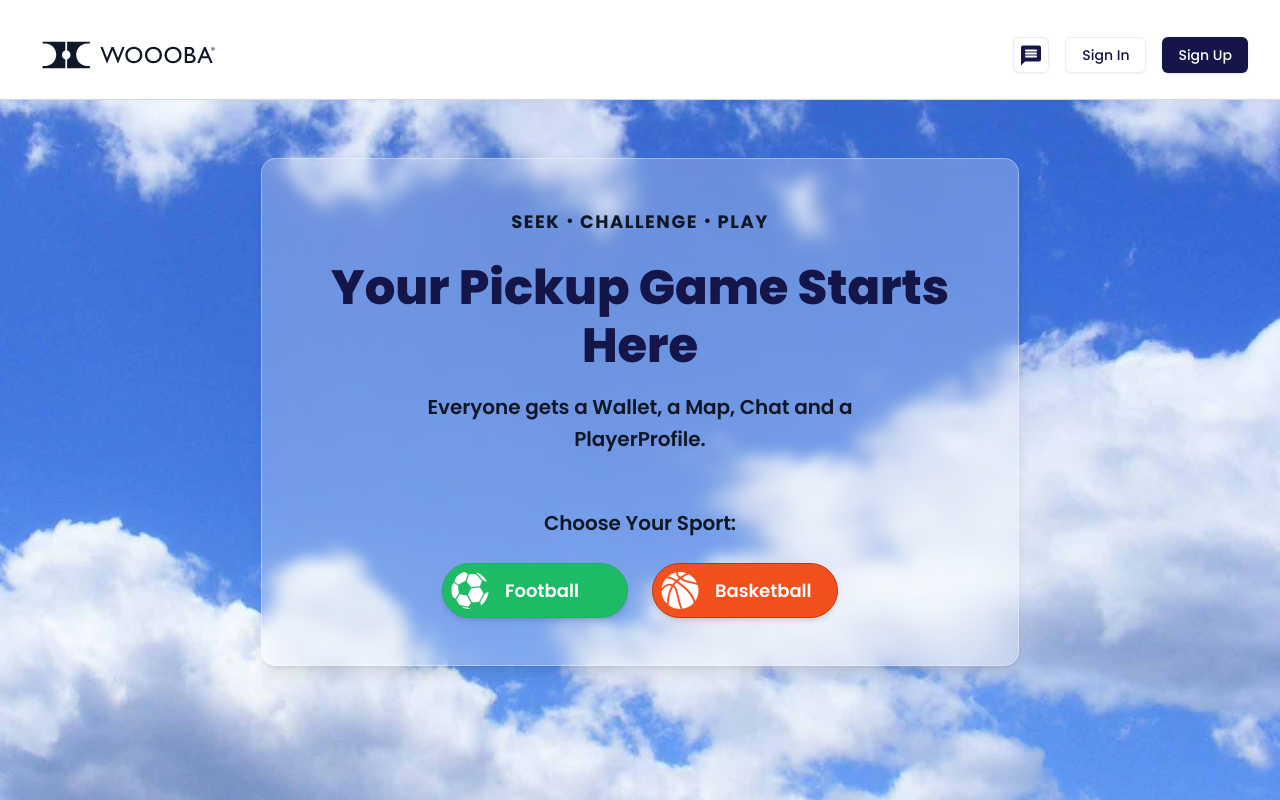
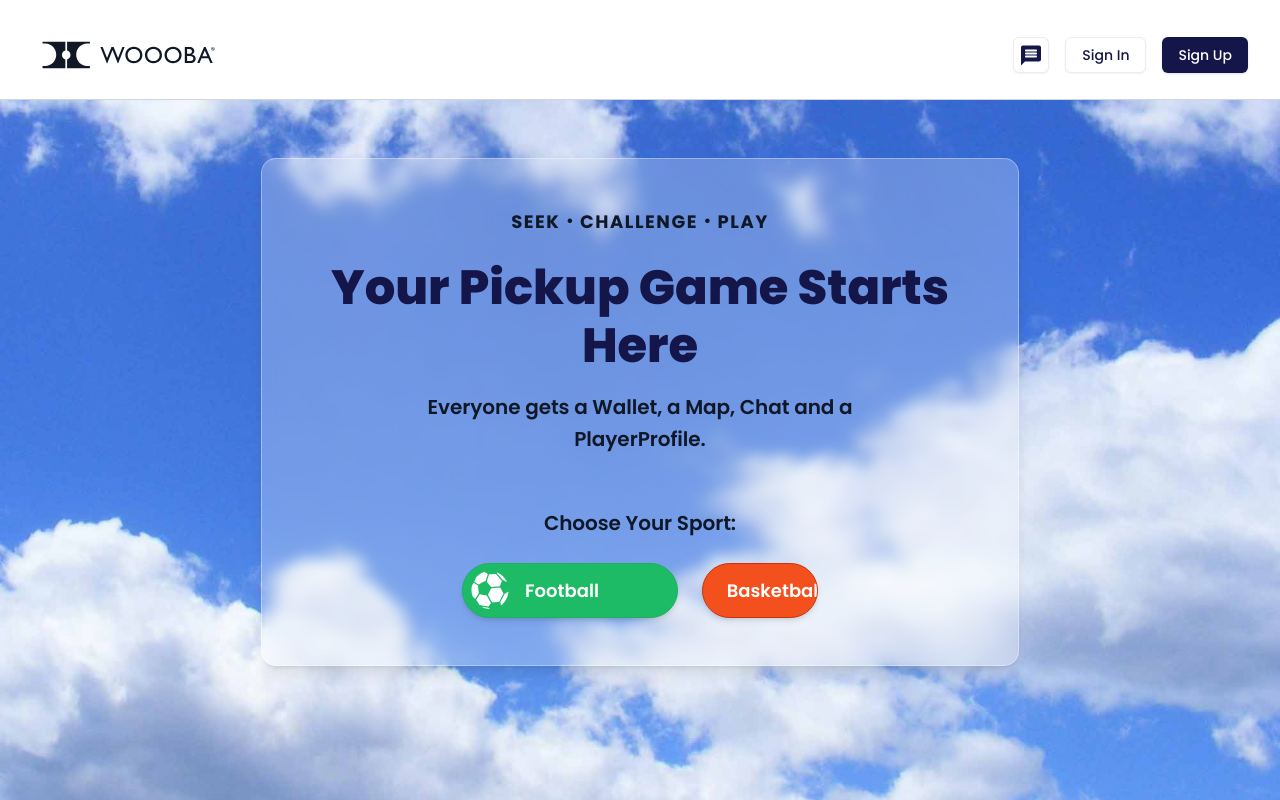
Before and after one commit to Constantin-E-T/w-io, a Next.js app: page / in a window 1280 px wide. Built offline with nearby package versions, Linux system fonts and the light colour scheme.

Commit message:
animated buttons small screen bug fix

```diff
--- a/components/hero/SportSelection/AnimatedSportButton.tsx
+++ b/components/hero/SportSelection/AnimatedSportButton.tsx
@@ -1,6 +1,6 @@
 'use client';
 
-import { useState } from 'react';
+import { useState, useRef, useEffect } from 'react';
 import Image from 'next/image';
 import { motion, useAnimation } from 'framer-motion';
 
@@ -16,10 +16,34 @@ const AnimatedSportButton = ({
   buttonClassName
 }: AnimatedSportButtonProps) => {
   const [isClicked, setIsClicked] = useState(false);
+  const [rollDistance, setRollDistance] = useState(130);
+  const buttonRef = useRef<HTMLButtonElement>(null);
 
   const ballControls = useAnimation();
   const containerControls = useAnimation();
   const textControls = useAnimation();
+
+  // Calculate proper roll distance based on button width
+  useEffect(() => {
+    const calculateRollDistance = () => {
+      if (buttonRef.current) {
+        // Set roll distance to 60% of the button width
+        // This ensures the ball stays within the container
+        const buttonWidth = buttonRef.current.offsetWidth;
+        setRollDistance(Math.min(130, buttonWidth * .66));
+      }
+    };
+
+    // Calculate on mount
+    calculateRollDistance();
+
+    // Recalculate on window resize
+    window.addEventListener('resize', calculateRollDistance);
+
+    return () => {
+      window.removeEventListener('resize', calculateRollDistance);
+    };
+  }, []);
 
   const handleClick = async () => {
     if (isClicked) return;
@@ -29,16 +53,15 @@ const AnimatedSportButton = ({
     // Fade out text
     await textControls.start({ opacity: 0, transition: { duration: 0.2 } });
 
-    // Start ball rolling animation
+    // Start ball rolling animation with the calculated distance
     ballControls.start({
-      x: 130,
+      x: rollDistance,
       rotate: 360,
       transition: {
         duration: 1,
         ease: "easeInOut",
       }
     });
-
 
     // Reset everything after animations complete
     setTimeout(() => {
@@ -50,10 +73,11 @@ const AnimatedSportButton = ({
 
   return (
     <motion.button
+      ref={buttonRef}
       className={`
         ${buttonClassName}
         relative
-        overflow-visible
+        overflow-hidden
       `}
       onClick={handleClick}
     >
--- a/components/hero/SportSelection/SportSelectionOptions.tsx
+++ b/components/hero/SportSelection/SportSelectionOptions.tsx
@@ -36,7 +36,7 @@ const SportSelectionOptions = () => {
           buttonClassName="
             flex items-center
             gap-[12px] sm:gap-[16px]
-            w-full sm:w-[186px]
+            w-full
             px-[8px] py-[8px] pr-[8px]
             bg-[#1EBB67] text-white rounded-[60px]
             border border-[#1CB061] shadow-md transition
```
